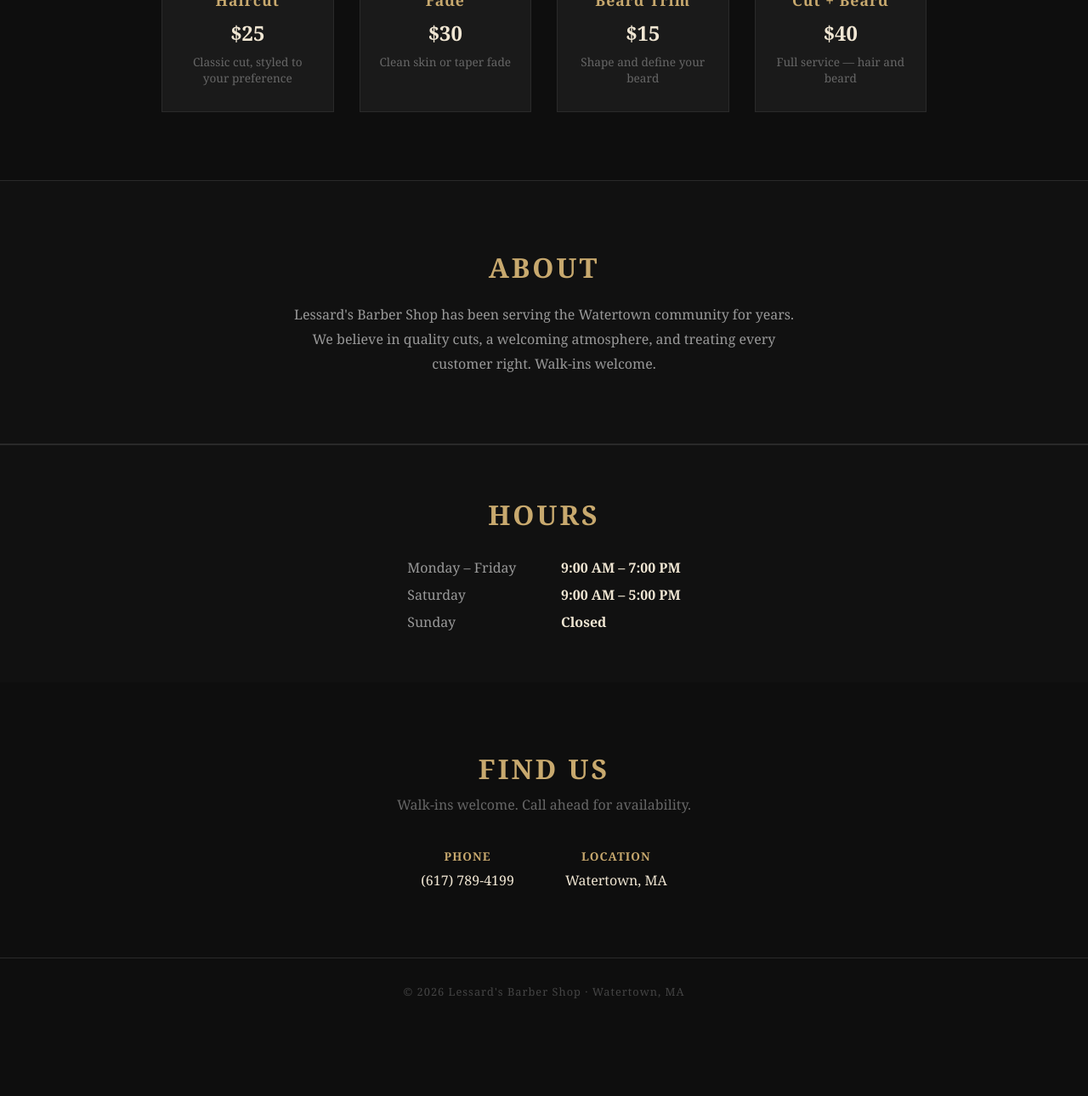
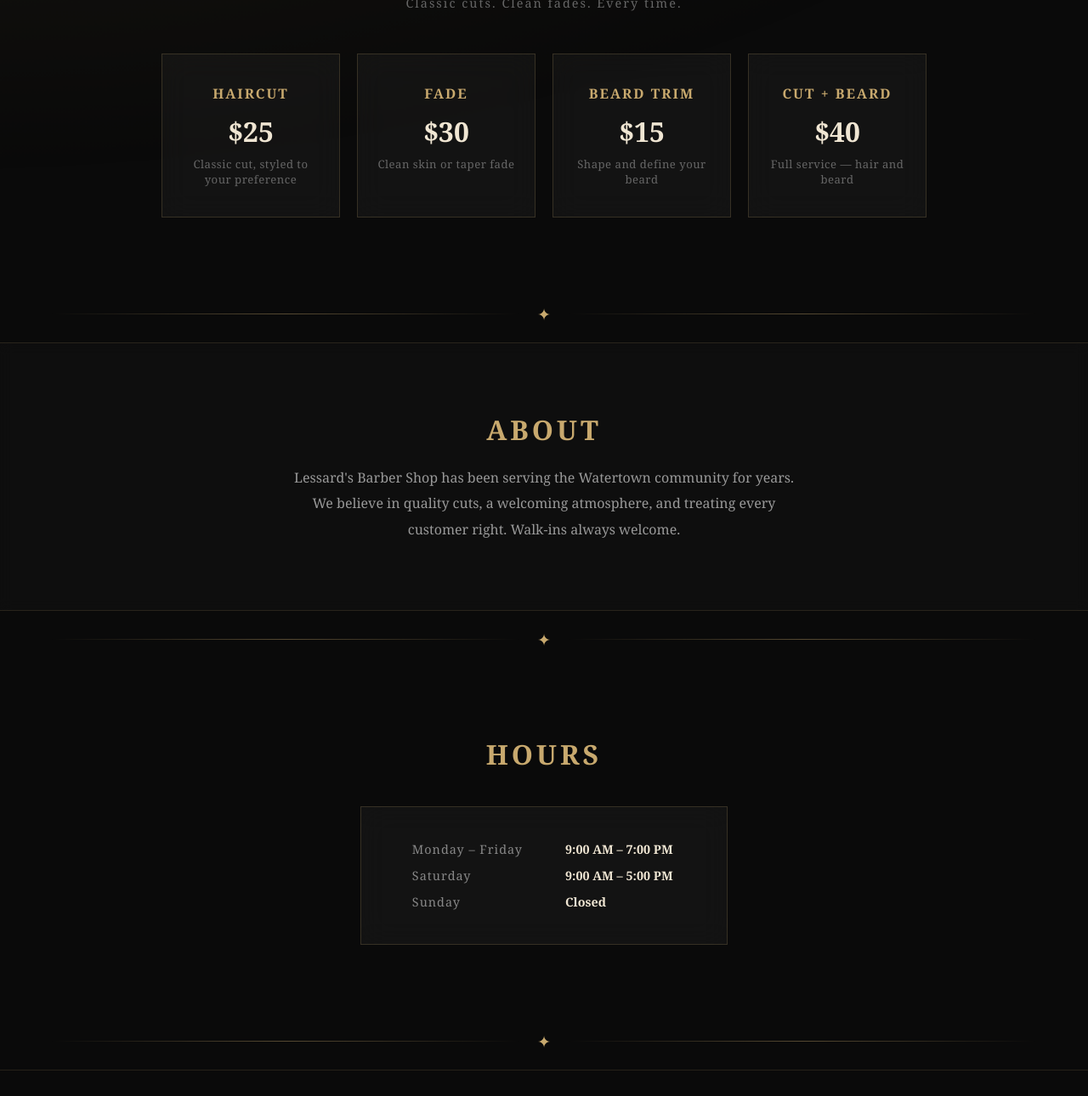
Before and after one commit to yariellorenzo/lessards-demo, a plain HTML site: page index.html in a window 1280 px wide. Shown: the part 758-2048 px from the top of the page at 85% size. Before the commit the page ends 1964 px from the top, so only its background shows below. Drawn offline with Linux system fonts and the light colour scheme.

Commit message:
Add animations, glass cards, scissors

```diff
--- a/index.html
+++ b/index.html
@@ -9,8 +9,29 @@
 
     body {
       font-family: 'Georgia', serif;
-      background: #0e0e0e;
+      background: #0a0a0a;
       color: #f0e6d3;
+      overflow-x: hidden;
+    }
+
+    /* ANIMATED BACKGROUND */
+    body::before {
+      content: '';
+      position: fixed;
+      top: -50%;
+      left: -50%;
+      width: 200%;
+      height: 200%;
+      background: radial-gradient(ellipse at 20% 50%, rgba(200, 169, 110, 0.08) 0%, transparent 50%),
+                  radial-gradient(ellipse at 80% 20%, rgba(200, 169, 110, 0.05) 0%, transparent 40%);
+      animation: bgShift 12s ease-in-out infinite alternate;
+      z-index: 0;
+      pointer-events: none;
+    }
+
+    @keyframes bgShift {
+      0% { transform: translate(0, 0); }
+      100% { transform: translate(30px, 20px); }
     }
 
     /* NAV */
@@ -19,8 +40,9 @@
       justify-content: space-between;
       align-items: center;
       padding: 20px 60px;
-      background: #0e0e0e;
-      border-bottom: 1px solid #2a2a2a;
+      background: rgba(10, 10, 10, 0.85);
+      backdrop-filter: blur(12px);
+      border-bottom: 1px solid rgba(200, 169, 110, 0.2);
       position: sticky;
       top: 0;
       z-index: 100;
@@ -29,7 +51,7 @@
     .logo {
       font-size: 1.4rem;
       font-weight: bold;
-      letter-spacing: 2px;
+      letter-spacing: 3px;
       color: #c8a96e;
       text-transform: uppercase;
     }
@@ -43,61 +65,122 @@
     nav ul a {
       color: #f0e6d3;
       text-decoration: none;
-      font-size: 0.9rem;
-      letter-spacing: 1px;
+      font-size: 0.85rem;
+      letter-spacing: 2px;
       text-transform: uppercase;
       transition: color 0.2s;
     }
 
     nav ul a:hover { color: #c8a96e; }
 
+    /* SCISSORS ANIMATION */
+    .scissors-container {
+      display: flex;
+      justify-content: center;
+      align-items: center;
+      padding: 60px 0 20px;
+      position: relative;
+      z-index: 1;
+    }
+
+    .scissors {
+      font-size: 3rem;
+      animation: snip 1.5s ease-in-out infinite;
+      filter: drop-shadow(0 0 12px rgba(200, 169, 110, 0.6));
+      color: #c8a96e;
+    }
+
+    @keyframes snip {
+      0%, 100% { transform: rotate(-15deg) scale(1); }
+      25% { transform: rotate(15deg) scale(1.1); }
+      50% { transform: rotate(-20deg) scale(1); }
+      75% { transform: rotate(10deg) scale(1.05); }
+    }
+
     /* HERO */
     .hero {
       text-align: center;
-      padding: 120px 20px;
-      background: linear-gradient(to bottom, #0e0e0e, #1a1208);
-      border-bottom: 1px solid #2a2a2a;
+      padding: 40px 20px 100px;
+      position: relative;
+      z-index: 1;
     }
 
     .hero h1 {
       font-size: 3.5rem;
-      letter-spacing: 4px;
+      letter-spacing: 5px;
       text-transform: uppercase;
       color: #c8a96e;
       margin-bottom: 10px;
+      animation: fadeUp 0.8s ease forwards;
     }
 
     .hero p {
-      font-size: 1.1rem;
-      color: #999;
-      letter-spacing: 2px;
+      font-size: 1rem;
+      color: #888;
+      letter-spacing: 3px;
       margin-bottom: 40px;
+      animation: fadeUp 1s ease forwards;
     }
 
     .btn {
       display: inline-block;
       padding: 14px 40px;
       background: #c8a96e;
-      color: #0e0e0e;
+      color: #0a0a0a;
       text-decoration: none;
       font-weight: bold;
       letter-spacing: 2px;
       text-transform: uppercase;
-      font-size: 0.9rem;
-      transition: background 0.2s;
+      font-size: 0.85rem;
+      transition: all 0.3s;
+      animation: fadeUp 1.2s ease forwards;
     }
 
-    .btn:hover { background: #b8944f; }
+    .btn:hover {
+      background: #b8944f;
+      box-shadow: 0 0 20px rgba(200, 169, 110, 0.4);
+      transform: translateY(-2px);
+    }
+
+    @keyframes fadeUp {
+      from { opacity: 0; transform: translateY(20px); }
+      to { opacity: 1; transform: translateY(0); }
+    }
+
+    /* DIVIDER */
+    .divider {
+      display: flex;
+      align-items: center;
+      gap: 20px;
+      padding: 0 60px;
+      margin: 20px 0;
+      position: relative;
+      z-index: 1;
+    }
+
+    .divider::before, .divider::after {
+      content: '';
+      flex: 1;
+      height: 1px;
+      background: linear-gradient(to right, transparent, rgba(200, 169, 110, 0.4), transparent);
+    }
+
+    .divider span {
+      color: #c8a96e;
+      font-size: 1.2rem;
+    }
 
     /* SERVICES */
     .services {
       padding: 80px 60px;
       text-align: center;
+      position: relative;
+      z-index: 1;
     }
 
     .services h2 {
       font-size: 2rem;
-      letter-spacing: 3px;
+      letter-spacing: 4px;
       text-transform: uppercase;
       color: #c8a96e;
       margin-bottom: 10px;
@@ -106,54 +189,85 @@
     .services .subtitle {
       color: #666;
       margin-bottom: 50px;
-      letter-spacing: 1px;
+      letter-spacing: 2px;
+      font-size: 0.9rem;
     }
 
     .services-grid {
       display: grid;
       grid-template-columns: repeat(auto-fit, minmax(200px, 1fr));
-      gap: 30px;
+      gap: 20px;
       max-width: 900px;
       margin: 0 auto;
     }
 
+    /* GLASS CARDS */
     .service-card {
-      background: #1a1a1a;
-      border: 1px solid #2a2a2a;
-      padding: 30px 20px;
+      background: rgba(255, 255, 255, 0.04);
+      backdrop-filter: blur(16px);
+      -webkit-backdrop-filter: blur(16px);
+      border: 1px solid rgba(200, 169, 110, 0.2);
+      padding: 35px 20px;
+      transition: all 0.3s ease;
+      position: relative;
+      overflow: hidden;
+    }
+
+    .service-card::before {
+      content: '';
+      position: absolute;
+      top: 0;
+      left: -100%;
+      width: 100%;
+      height: 100%;
+      background: linear-gradient(90deg, transparent, rgba(200, 169, 110, 0.05), transparent);
+      transition: left 0.5s ease;
+    }
+
+    .service-card:hover::before { left: 100%; }
+
+    .service-card:hover {
+      border-color: rgba(200, 169, 110, 0.5);
+      transform: translateY(-4px);
+      box-shadow: 0 8px 32px rgba(200, 169, 110, 0.15);
     }
 
     .service-card h3 {
       color: #c8a96e;
-      margin-bottom: 10px;
-      font-size: 1.1rem;
-      letter-spacing: 1px;
+      margin-bottom: 12px;
+      font-size: 1rem;
+      letter-spacing: 2px;
+      text-transform: uppercase;
     }
 
     .service-card .price {
-      font-size: 1.5rem;
+      font-size: 2rem;
       font-weight: bold;
       color: #f0e6d3;
     }
 
     .service-card p {
       color: #666;
-      font-size: 0.85rem;
+      font-size: 0.82rem;
       margin-top: 8px;
+      letter-spacing: 0.5px;
     }
 
     /* ABOUT */
     .about {
-      background: #111;
+      background: rgba(255, 255, 255, 0.02);
+      backdrop-filter: blur(8px);
       padding: 80px 60px;
       text-align: center;
-      border-top: 1px solid #2a2a2a;
-      border-bottom: 1px solid #2a2a2a;
+      border-top: 1px solid rgba(200, 169, 110, 0.15);
+      border-bottom: 1px solid rgba(200, 169, 110, 0.15);
+      position: relative;
+      z-index: 1;
     }
 
     .about h2 {
       font-size: 2rem;
-      letter-spacing: 3px;
+      letter-spacing: 4px;
       text-transform: uppercase;
       color: #c8a96e;
       margin-bottom: 20px;
@@ -163,19 +277,56 @@
       max-width: 600px;
       margin: 0 auto;
       color: #999;
-      line-height: 1.8;
+      line-height: 1.9;
       font-size: 1rem;
     }
+
+    /* HOURS */
+    .hours {
+      padding: 80px 60px;
+      text-align: center;
+      position: relative;
+      z-index: 1;
+    }
+
+    .hours h2 {
+      font-size: 2rem;
+      letter-spacing: 4px;
+      text-transform: uppercase;
+      color: #c8a96e;
+      margin-bottom: 40px;
+    }
+
+    .hours-box {
+      display: inline-block;
+      background: rgba(255, 255, 255, 0.04);
+      backdrop-filter: blur(16px);
+      border: 1px solid rgba(200, 169, 110, 0.2);
+      padding: 40px 60px;
+    }
+
+    .hours-grid {
+      display: grid;
+      grid-template-columns: 1fr 1fr;
+      gap: 12px 50px;
+      text-align: left;
+    }
+
+    .hours-grid span { color: #888; font-size: 0.9rem; letter-spacing: 1px; }
+    .hours-grid strong { color: #f0e6d3; font-size: 0.9rem; }
 
     /* CONTACT */
     .contact {
       padding: 80px 60px;
       text-align: center;
+      border-top: 1px solid rgba(200, 169, 110, 0.15);
+      position: relative;
+      z-index: 1;
     }
 
     .contact h2 {
       font-size: 2rem;
-      letter-spacing: 3px;
+      letter-spacing: 4px;
       text-transform: uppercase;
       color: #c8a96e;
       margin-bottom: 10px;
@@ -183,63 +334,74 @@
 
     .contact .subtitle {
       color: #666;
-      margin-bottom: 40px;
+      margin-bottom: 50px;
+      letter-spacing: 1px;
+      font-size: 0.9rem;
     }
 
     .contact-info {
       display: flex;
       justify-content: center;
-      gap: 60px;
+      gap: 40px;
       flex-wrap: wrap;
     }
 
-    .contact-item h3 {
-      color: #c8a96e;
-      letter-spacing: 1px;
-      text-transform: uppercase;
-      font-size: 0.85rem;
-      margin-bottom: 8px;
+    .contact-card {
+      background: rgba(255, 255, 255, 0.04);
+      backdrop-filter: blur(16px);
+      border: 1px solid rgba(200, 169, 110, 0.2);
+      padding: 30px 40px;
+      transition: all 0.3s;
     }
 
-    .contact-item p {
-      color: #f0e6d3;
-      font-size: 1rem;
+    .contact-card:hover {
+      border-color: rgba(200, 169, 110, 0.5);
+      box-shadow: 0 8px 32px rgba(200, 169, 110, 0.1);
     }
 
-    /* HOURS */
-    .hours {
-      background: #111;
-      padding: 60px;
-      text-align: center;
-      border-top: 1px solid #2a2a2a;
+    .contact-card h3 {
+      color: #c8a96e;
+      letter-spacing: 2px;
+      text-transform: uppercase;
+      font-size: 0.8rem;
+      margin-bottom: 10px;
     }
 
-    .hours h2 {
-      font-size: 2rem;
-      letter-spacing: 3px;
-      text-transform: uppercase;
-      color: #c8a96e;
-      margin-bottom: 30px;
+    .contact-card p {
+      color: #f0e6d3;
+      font-size: 1.1rem;
     }
 
-    .hours-grid {
-      display: inline-grid;
-      grid-template-columns: 1fr 1fr;
-      gap: 10px 40px;
-      text-align: left;
+    /* SCROLL FADE IN */
+    .fade-in {
+      opacity: 0;
+      transform: translateY(30px);
+      transition: opacity 0.7s ease, transform 0.7s ease;
     }
 
-    .hours-grid span { color: #999; }
-    .hours-grid strong { color: #f0e6d3; }
+    .fade-in.visible {
+      opacity: 1;
+      transform: translateY(0);
+    }
 
     /* FOOTER */
     footer {
       padding: 30px 60px;
       text-align: center;
-      border-top: 1px solid #2a2a2a;
-      color: #444;
+      border-top: 1px solid rgba(200, 169, 110, 0.1);
+      color: #333;
       font-size: 0.8rem;
-      letter-spacing: 1px;
+      letter-spacing: 2px;
+      position: relative;
+      z-index: 1;
+    }
+
+    @media (max-width: 600px) {
+      nav { padding: 15px 20px; }
+      nav ul { gap: 15px; }
+      .hero h1 { font-size: 2rem; }
+      .services, .about, .hours, .contact { padding: 60px 20px; }
+      .hours-box { padding: 30px 20px; }
     }
   </style>
 </head>
@@ -255,13 +417,19 @@
     </ul>
   </nav>
 
+  <div class="scissors-container">
+    <div class="scissors">✂</div>
+  </div>
+
   <section class="hero">
     <h1>Lessard's Barber Shop</h1>
-    <p>Watertown, Massachusetts · Est. in the community</p>
+    <p>Watertown, Massachusetts · Classic Cuts Since Day One</p>
     <a href="tel:6177894199" class="btn">Call to Book · (617) 789-4199</a>
   </section>
 
-  <section class="services" id="services">
+  <div class="divider"><span>✦</span></div>
+
+  <section class="services fade-in" id="services">
     <h2>Services</h2>
     <p class="subtitle">Classic cuts. Clean fades. Every time.</p>
     <div class="services-grid">
@@ -288,31 +456,43 @@
     </div>
   </section>
 
-  <section class="about" id="about">
+  <div class="divider"><span>✦</span></div>
+
+  <section class="about fade-in" id="about">
     <h2>About</h2>
-    <p>Lessard's Barber Shop has been serving the Watertown community for years. We believe in quality cuts, a welcoming atmosphere, and treating every customer right. Walk-ins welcome.</p>
+    <p>Lessard's Barber Shop has been serving the Watertown community for years. We believe in quality cuts, a welcoming atmosphere, and treating every customer right. Walk-ins always welcome.</p>
   </section>
 
-  <section class="hours" id="hours">
+  <div class="divider"><span>✦</span></div>
+
+  <section class="hours fade-in" id="hours">
     <h2>Hours</h2>
-    <div class="hours-grid">
-      <span>Monday – Friday</span><strong>9:00 AM – 7:00 PM</strong>
-      <span>Saturday</span><strong>9:00 AM – 5:00 PM</strong>
-      <span>Sunday</span><strong>Closed</strong>
+    <div class="hours-box">
+      <div class="hours-grid">
+        <span>Monday – Friday</span><strong>9:00 AM – 7:00 PM</strong>
+        <span>Saturday</span><strong>9:00 AM – 5:00 PM</strong>
+        <span>Sunday</span><strong>Closed</strong>
+      </div>
     </div>
   </section>
 
-  <section class="contact" id="contact">
+  <div class="divider"><span>✦</span></div>
+
+  <section class="contact fade-in" id="contact">
     <h2>Find Us</h2>
     <p class="subtitle">Walk-ins welcome. Call ahead for availability.</p>
     <div class="contact-info">
-      <div class="contact-item">
+      <div class="contact-card">
         <h3>Phone</h3>
         <p>(617) 789-4199</p>
       </div>
-      <div class="contact-item">
+      <div class="contact-card">
         <h3>Location</h3>
         <p>Watertown, MA</p>
+      </div>
+      <div class="contact-card">
+        <h3>Walk-ins</h3>
+        <p>Always Welcome</p>
       </div>
     </div>
   </section>
@@ -321,5 +501,18 @@
     © 2026 Lessard's Barber Shop · Watertown, MA
   </footer>
 
+  <script>
+    // Scroll fade-in
+    const observer = new IntersectionObserver((entries) => {
+      entries.forEach(entry => {
+        if (entry.isIntersecting) {
+          entry.target.classList.add('visible');
+        }
+      });
+    }, { threshold: 0.1 });
+
+    document.querySelectorAll('.fade-in').forEach(el => observer.observe(el));
+  </script>
+
 </body>
 </html>
```
